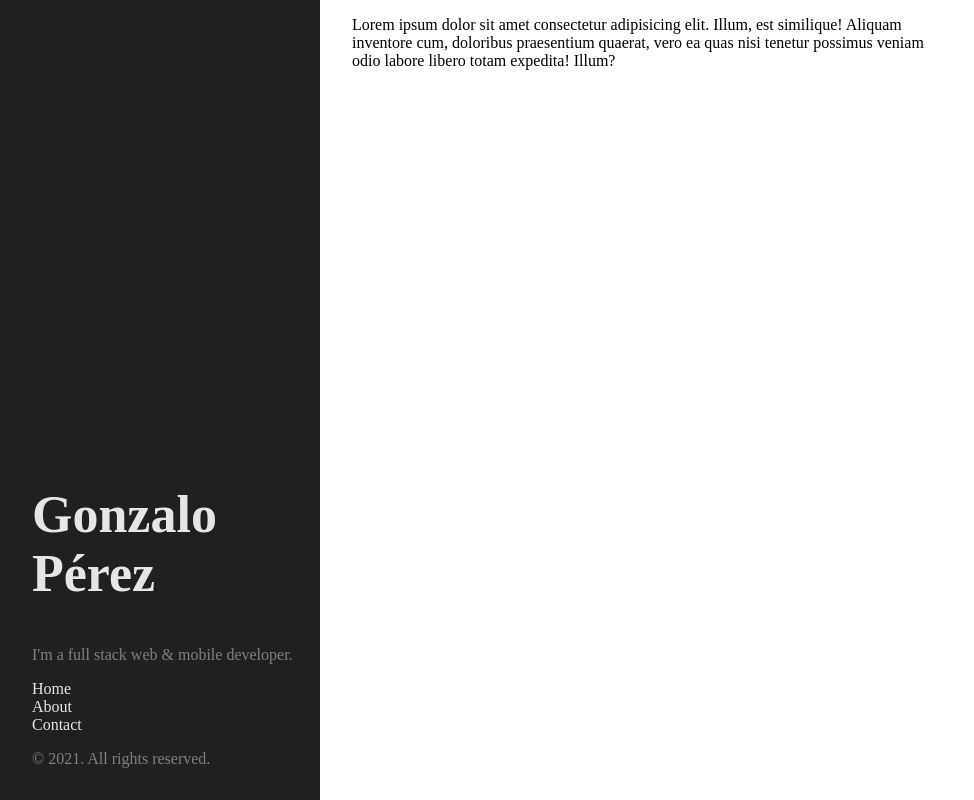
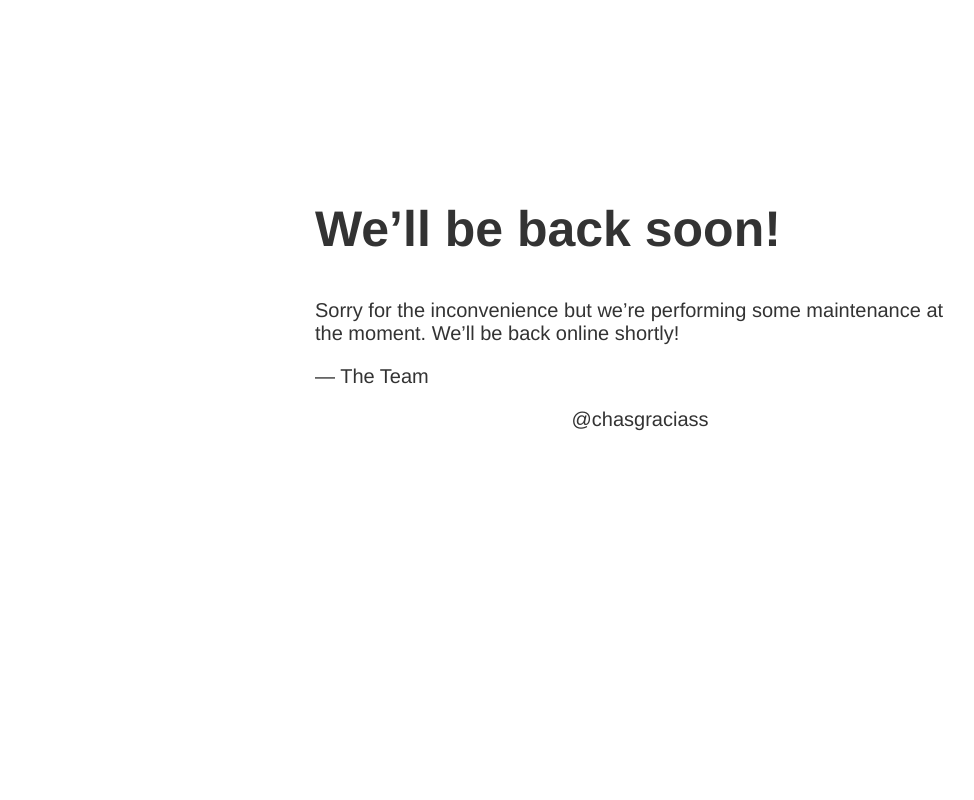
Before and after one commit to ChasGraciass/website-chasgraciass, a plain HTML site: page index.html in a window 1280 px wide. Shown: the whole page, without its empty margins (0-974 px from the left). Drawn offline with Linux system fonts and the light colour scheme.

Commit message:
mantainance index

```diff
--- a/index.html
+++ b/index.html
@@ -4,37 +4,48 @@
     <meta charset="UTF-8" />
     <meta http-equiv="X-UA-Compatible" content="IE=edge" />
     <meta name="viewport" content="width=device-width, initial-scale=1.0" />
-    <link rel="stylesheet" href="/css/index.css" />
-    <title>chasgraciass</title>
+
+    <title>Site Maintenance</title>
   </head>
   <body>
-    <aside class="sidebar">
-      <div class="container sidebar-sticky">
-        <div class="sidebar-about">
-          <a href="/">
-            <h1>Gonzalo Pérez</h1>
-          </a>
-          <p>I'm a full stack web & mobile developer.</p>
-        </div>
-        <nav>
-          <ul class="sidebar-nav">
-            <li><a href="/"> Home </a></li>
-            <li><a href="/"> About </a></li>
-            <li><a href="/"> Contact </a></li>
-          </ul>
-        </nav>
-        <p>© 2021. All rights reserved.</p>
+    <style>
+      body {
+        text-align: center;
+        padding: 150px;
+      }
+      h1 {
+        font-size: 50px;
+      }
+      body {
+        font: 20px Helvetica, sans-serif;
+        color: #333;
+      }
+      article {
+        display: block;
+        text-align: left;
+        width: 650px;
+        margin: 0 auto;
+      }
+      a {
+        color: #dc8100;
+        text-decoration: none;
+      }
+      a:hover {
+        color: #333;
+        text-decoration: none;
+      }
+    </style>
+
+    <article>
+      <h1>We&rsquo;ll be back soon!</h1>
+      <div>
+        <p>
+          Sorry for the inconvenience but we&rsquo;re performing some
+          maintenance at the moment. We&rsquo;ll be back online shortly!
+        </p>
+        <p>&mdash; The Team</p>
       </div>
-    </aside>
-    <main class="app-content container">
-      <section>
-        <p>
-          Lorem ipsum dolor sit amet consectetur adipisicing elit. Illum, est
-          similique! Aliquam inventore cum, doloribus praesentium quaerat, vero
-          ea quas nisi tenetur possimus veniam odio labore libero totam
-          expedita! Illum?
-        </p>
-      </section>
-    </main>
+    </article>
+    @chasgraciass
   </body>
 </html>
```
